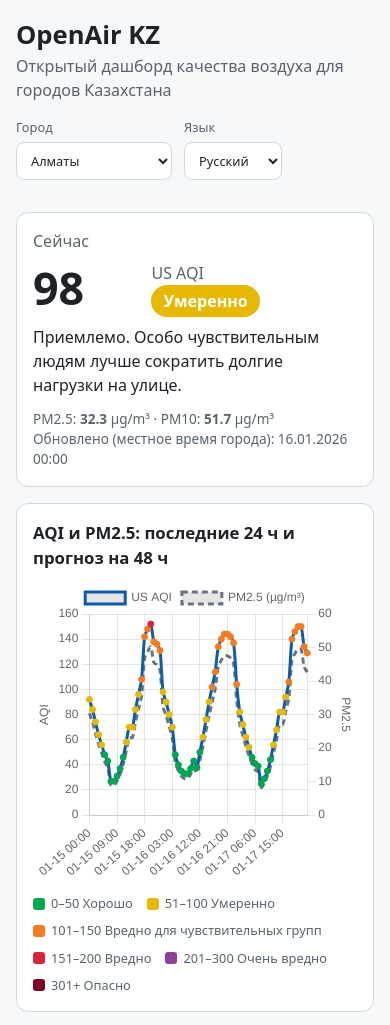
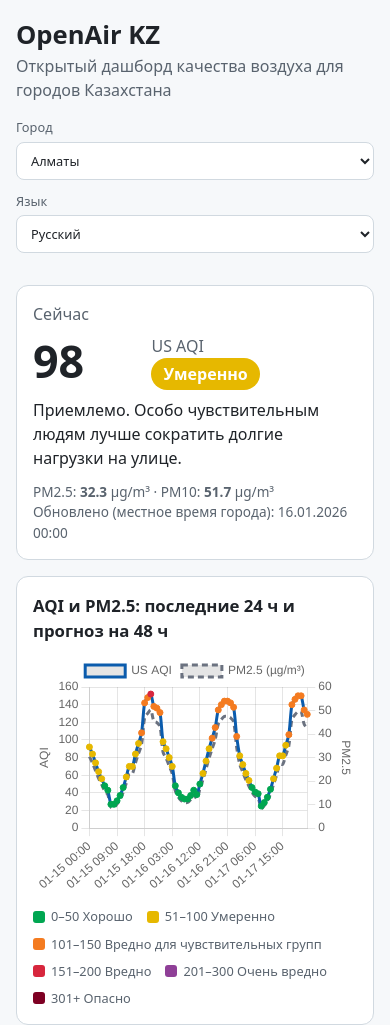
Before and after one commit to akbotaimangali/openair-kz, a website built with Vite: page index.html in a window 390 px wide. Shown: the top 1025 px of the page. Built offline with nearby package versions, Linux system fonts and the light colour scheme; no server answers.

Commit message:
feat: improve mobile layout

```diff
--- a/src/style.css
+++ b/src/style.css
@@ -100,3 +100,11 @@ footer a { color: var(--accent); }
 @media (max-width: 480px) {
   .aqi-value { font-size: 2.8rem; }
 }
+/* Mobile: stack controls and make buttons easy to tap */
+@media (max-width: 600px) {
+ .top { flex-direction: column; align-items: stretch; }
+ .controls { flex-direction: column; }
+ .controls label, select { width: 100%; }
+ .chart-wrap { height: 240px; }
+ .actions button { width: 100%; min-height: 44px; }
+}
```
